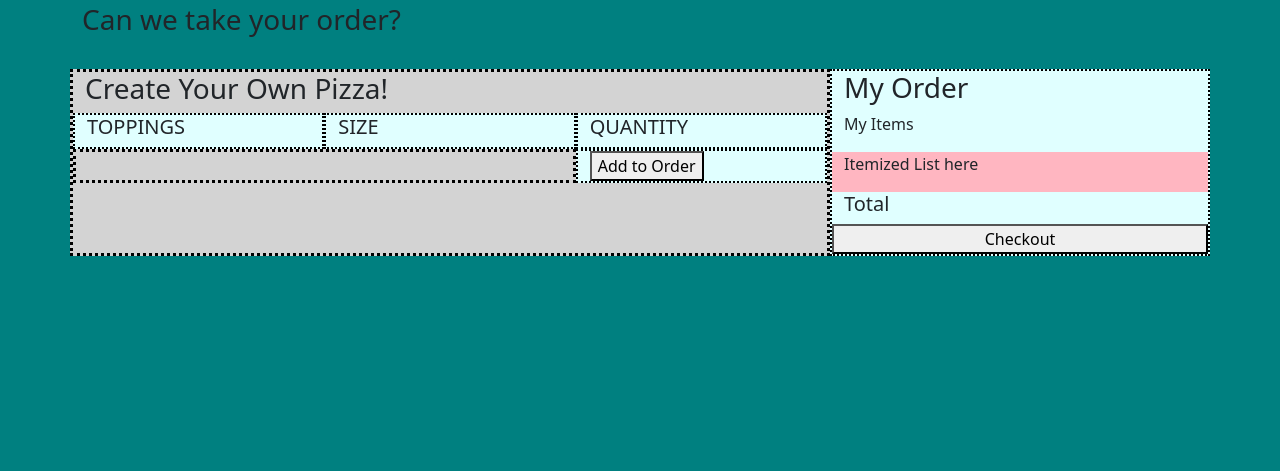
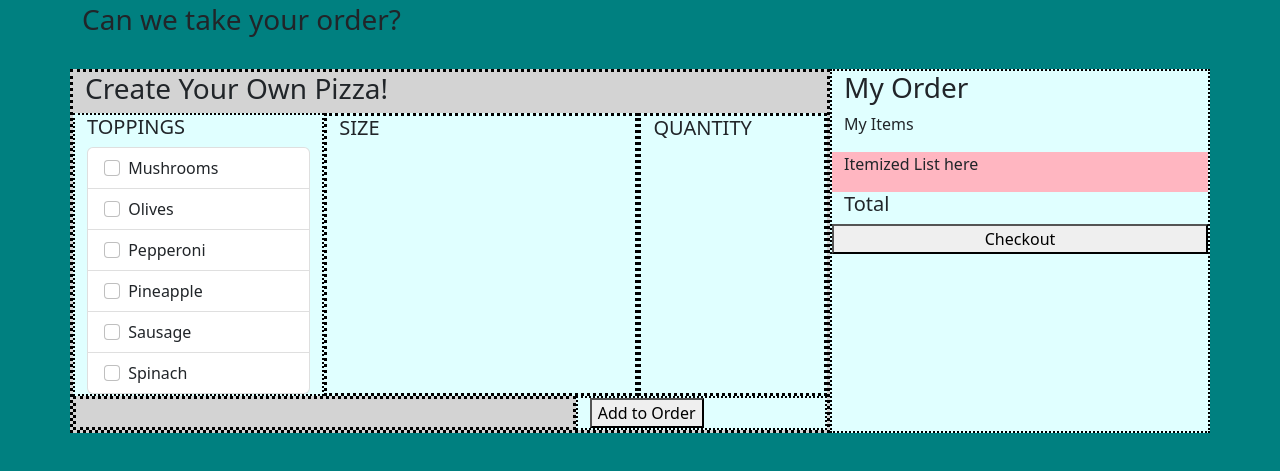
Before and after one commit to joncheng-dev/pizza-parlor-website, a plain HTML site: page index.html in a window 1280 px wide. Shown: the part 53-524 px from the top of the page. Drawn offline with nearby package versions, Linux system fonts and the light colour scheme.

Commit message:
WIP: form input fields for user interface

```diff
--- a/css/styles.css
+++ b/css/styles.css
@@ -15,3 +15,13 @@ body {
   background-color: lightcyan;
   border: 2px black dotted;
 }
+
+#column-size {
+  background-color: lightcyan;
+  border: 3px black dotted;
+}
+
+#column-quantity {
+  background-color: lightcyan;
+  border: 3px black dotted;
+}
--- a/index.html
+++ b/index.html
@@ -23,15 +23,41 @@
       <div class="row">
         <div class="col-8">
           <h3>Create Your Own Pizza!</h3>
-          <form>
+          <form id="customize-pizza-form">
             <div class="row">
               <div class="col-4">
                 <h5>TOPPINGS</h5>
+                <ul class="list-group">
+                  <li class="list-group-item">
+                    <input class="form-check-input me-1" type="checkbox" value="mushrooms" id="firstCheckbox" />
+                    <label class="form-check-label" for="firstCheckbox">Mushrooms</label>
+                  </li>
+                  <li class="list-group-item">
+                    <input class="form-check-input me-1" type="checkbox" value="olives" id="secondCheckbox" />
+                    <label class="form-check-label" for="secondCheckbox">Olives</label>
+                  </li>
+                  <li class="list-group-item">
+                    <input class="form-check-input me-1" type="checkbox" value="pepperoni" id="thirdCheckbox" />
+                    <label class="form-check-label" for="thirdCheckbox">Pepperoni</label>
+                  </li>
+                  <li class="list-group-item">
+                    <input class="form-check-input me-1" type="checkbox" value="pineapple" id="firstCheckbox" />
+                    <label class="form-check-label" for="firstCheckbox">Pineapple</label>
+                  </li>
+                  <li class="list-group-item">
+                    <input class="form-check-input me-1" type="checkbox" value="sausage" id="secondCheckbox" />
+                    <label class="form-check-label" for="secondCheckbox">Sausage</label>
+                  </li>
+                  <li class="list-group-item">
+                    <input class="form-check-input me-1" type="checkbox" value="spinach" id="thirdCheckbox" />
+                    <label class="form-check-label" for="thirdCheckbox">Spinach</label>
+                  </li>
+                </ul>
               </div>
-              <div class="col-4">
+              <div class="col-5" id="column-size">
                 <h5>SIZE</h5>
               </div>
-              <div class="col-4">
+              <div class="col-3" id="column-quantity">
                 <h5>QUANTITY</h5>
               </div>
             </div>
```
